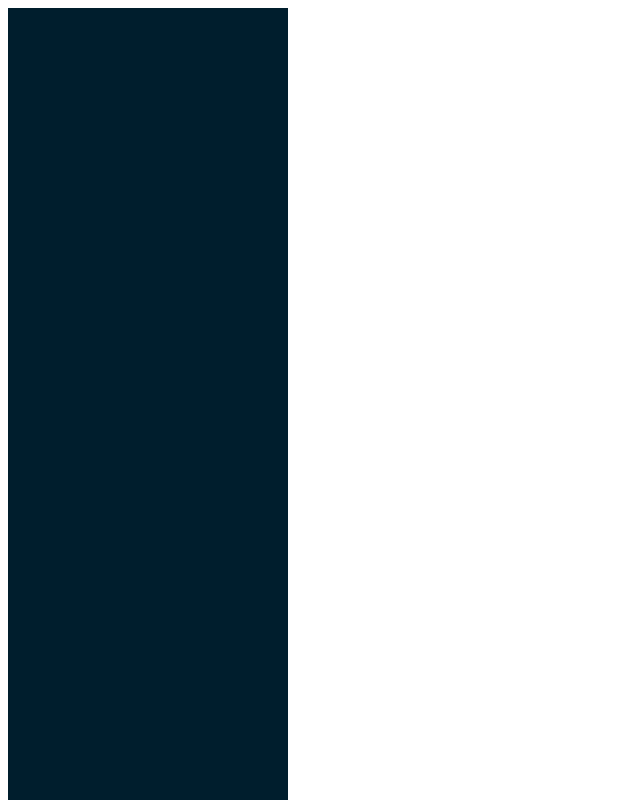
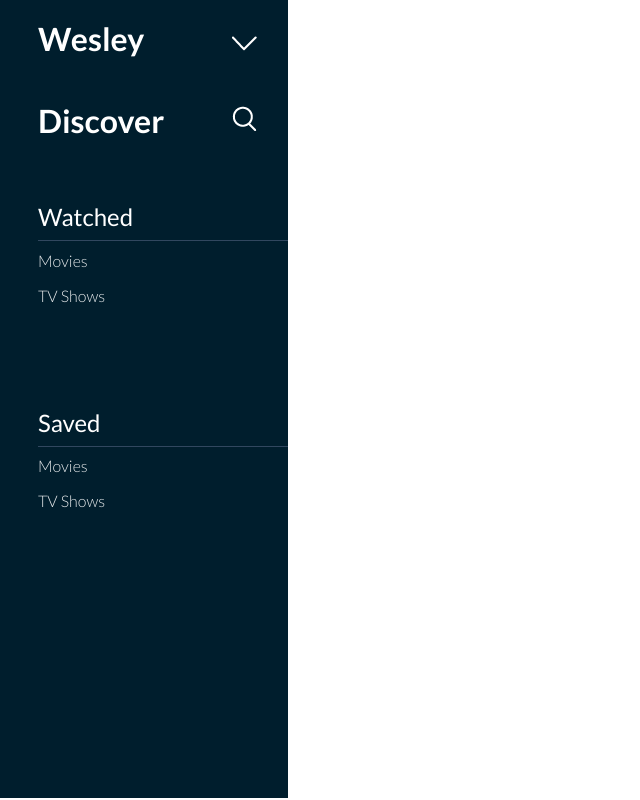
Before and after one commit to remtal/movie-review-app, a React (Create React App) app: page / in a window 1280 px wide. Shown: the whole page, without its empty margins (0-640 px from the left). Built offline with nearby package versions, Linux system fonts and the light colour scheme.

Commit message:
Navigation bar complete

```diff
--- a/src/components/SideNavBar/SideNavBar.tsx
+++ b/src/components/SideNavBar/SideNavBar.tsx
@@ -18,5 +18,31 @@
 export default function SideNavBar() {
   /* Write the necessary functions to show and hide the side bar on small devices */
 
-  return <SideNavBarCont></SideNavBarCont>;
+  return (
+    <SideNavBarCont>
+      <SideNavHeader>
+        Wesley
+        <NavIcon>
+          <img src={arrow} alt="arrow" />
+        </NavIcon>
+      </SideNavHeader>
+      <SideNavMainLink>
+        Discover
+        <NavIcon>
+          <img src={search} alt="search" />
+        </NavIcon>
+      </SideNavMainLink>
+
+      <HeaderText>
+        <h2>Watched</h2>
+        <p>Movies</p>
+        <p>TV Shows</p>
+      </HeaderText>
+      <HeaderText>
+        <h2>Saved</h2>
+        <p>Movies</p>
+        <p>TV Shows</p>
+      </HeaderText>
+    </SideNavBarCont>
+  );
 }
--- a/src/components/SideNavBar/styles.tsx
+++ b/src/components/SideNavBar/styles.tsx
@@ -4,31 +4,59 @@
 import styled from "styled-components";
 
 export const SideNavBarCont = styled.div`
+  display: grid;
+  grid-template-rows: 0.1fr 0.4fr 0.8fr 0.8fr 0.8fr;
   position: fixed;
   z-index: 9;
-  width: 280px;
+  width: 230px;
+  padding-left: 40px;
+  padding-right: 20px;
   height: 100%;
   background-color: ${colors.sideNavBar};
+  font-family: "Lato", sans-serif;
+  color: white;
+  margin-top: -10px;
+  margin-left: -10px;
 `;
 
-export const SideNavMainLink = styled(Link)`
+export const SideNavHeader = styled.h1`
   position: relative;
-  display: block;
-  padding: 25px 35px;
-  font-size: 1.6em;
-  font-weight: 700;
-  color: white;
+`;
+
+export const SideNavMainLink = styled(SideNavHeader)`
+  position: relative;
+  /* background-color: #c4ca18; */
+
+  height: 70%;
 `;
 
 export const NavIcon = styled.div`
   position: absolute;
-  right: 35px;
-  top: 50%;
+  right: 10px;
+  top: 0%;
 `;
 
-export const SideNavHeader = styled.div``;
+export const HeaderText = styled.div`
+  position: relative;
+  > h2 {
+    font-weight: 400;
 
-export const HeaderText = styled.div``;
+    :after {
+      content: "";
+      position: absolute;
+      top: 58px;
+      left: 0;
+      right: -20px;
+      height: 0.5em;
+      border-top: 1px solid #31475f;
+      z-index: -1;
+    }
+  }
+  > p {
+    font-weight: 300;
+    opacity: 0.9;
+  }
+`;
 
 export const NavLink = styled(Link)`
   display: block;
--- a/src/pages/DiscoverPage/styles.tsx
+++ b/src/pages/DiscoverPage/styles.tsx
@@ -2,11 +2,8 @@
 
 export const DiscoverWrapper = styled.main`
   display: grid;
-  grid-template-columns: 0.2fr 1fr;
-
-  body {
-    margin: 0px;
-  }
+  grid-template-columns: 0.5fr 1fr;
+  grid-template-areas: "nav main";
 `;
 
 export const TotalCounter = styled.div`
```
